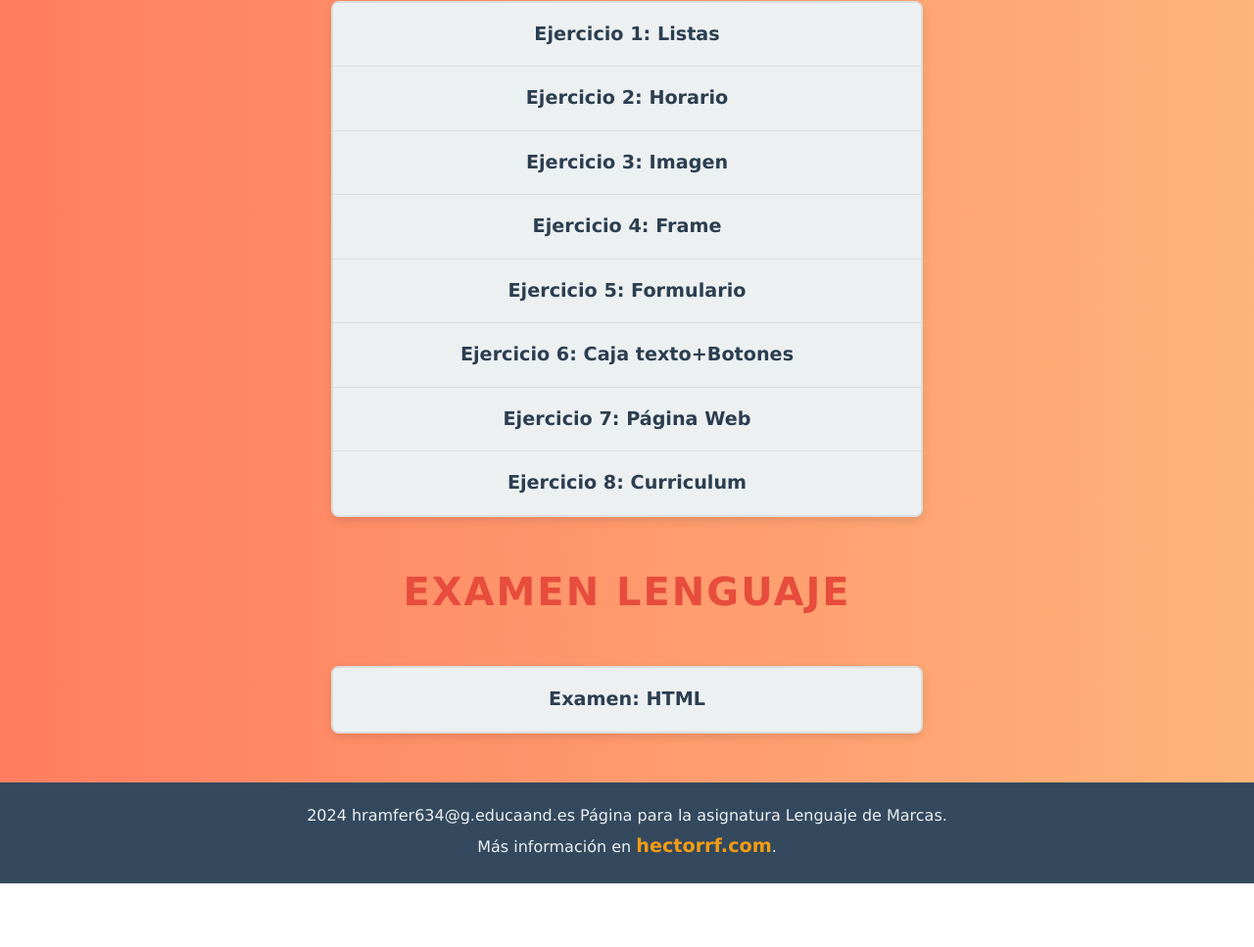
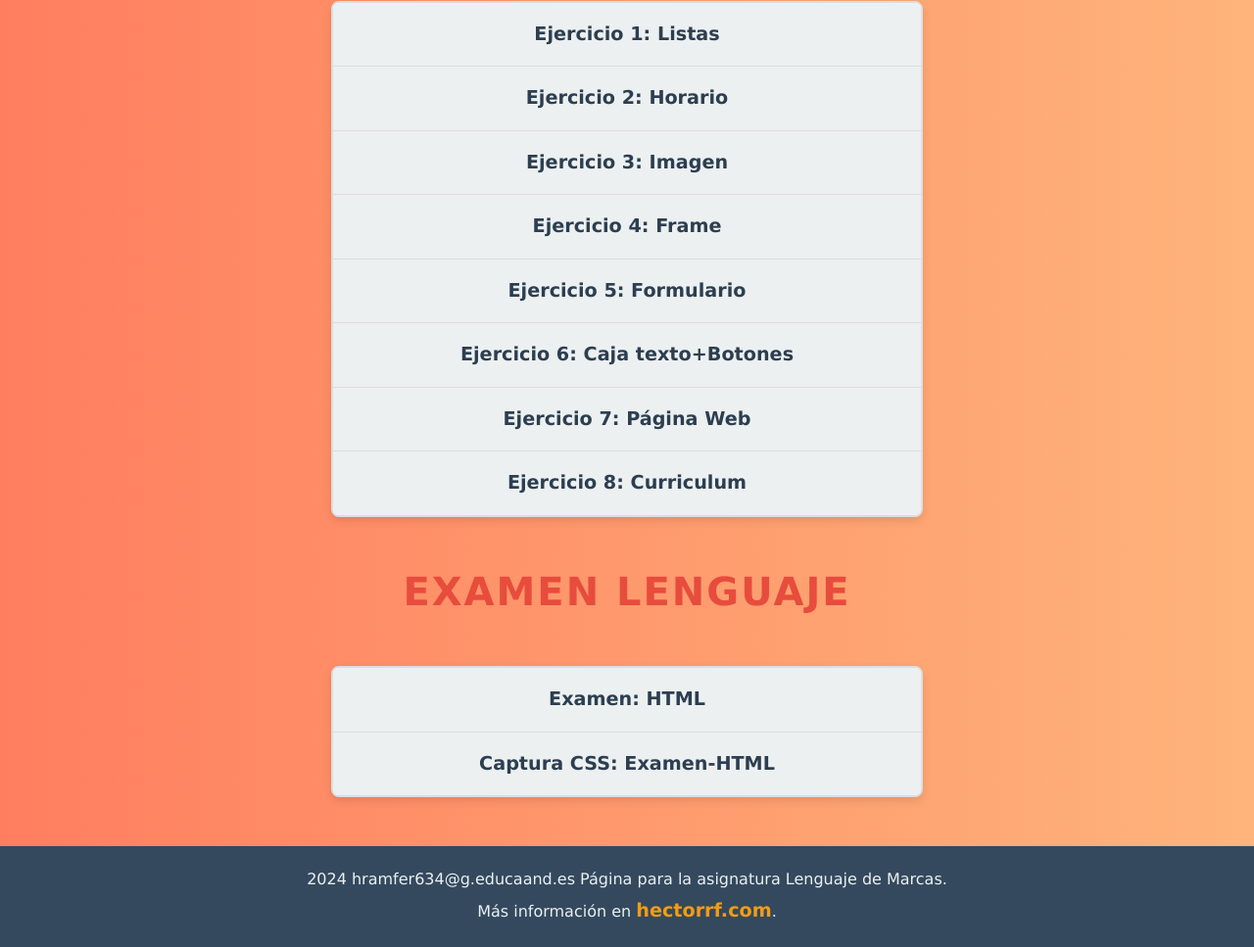
Before and after one commit to hectorrfdezz/HTML, a plain HTML site: page index.html in a window 1280 px wide. Shown: the part 648-1615 px from the top of the page at 98% size. Before the commit the page ends 1550 px from the top, so only its background shows below. Drawn offline with Linux system fonts and the light colour scheme.

Commit message:
Update index.html

```diff
--- a/index.html
+++ b/index.html
@@ -128,6 +128,7 @@
     <h3>EXAMEN LENGUAJE</h3>
     <ul>
     <li><a href="https://hectorrfdezz.github.io/HTML/TEMA 2 HTML/ExamenLGDM/ExamenLenguaje/EjX Examen.html">Examen: HTML</a></li>
+    <li><a href="https://hectorrfdezz.github.io/HTML/TEMA 2 HTML/ExamenLGDM/ExamenLenguaje/CAPTURACSS.jpg.png">Captura CSS: Examen-HTML</a></li>
     </ul>
 
     <footer>
```
